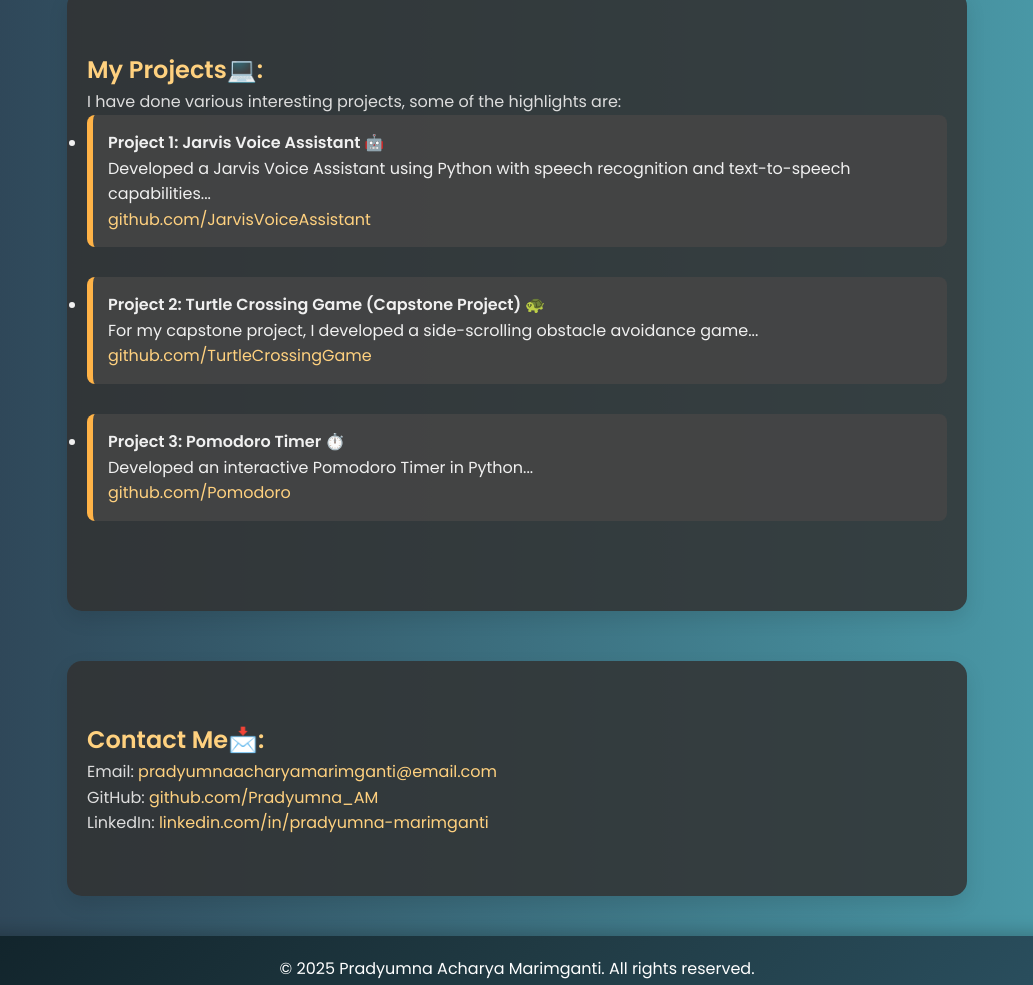
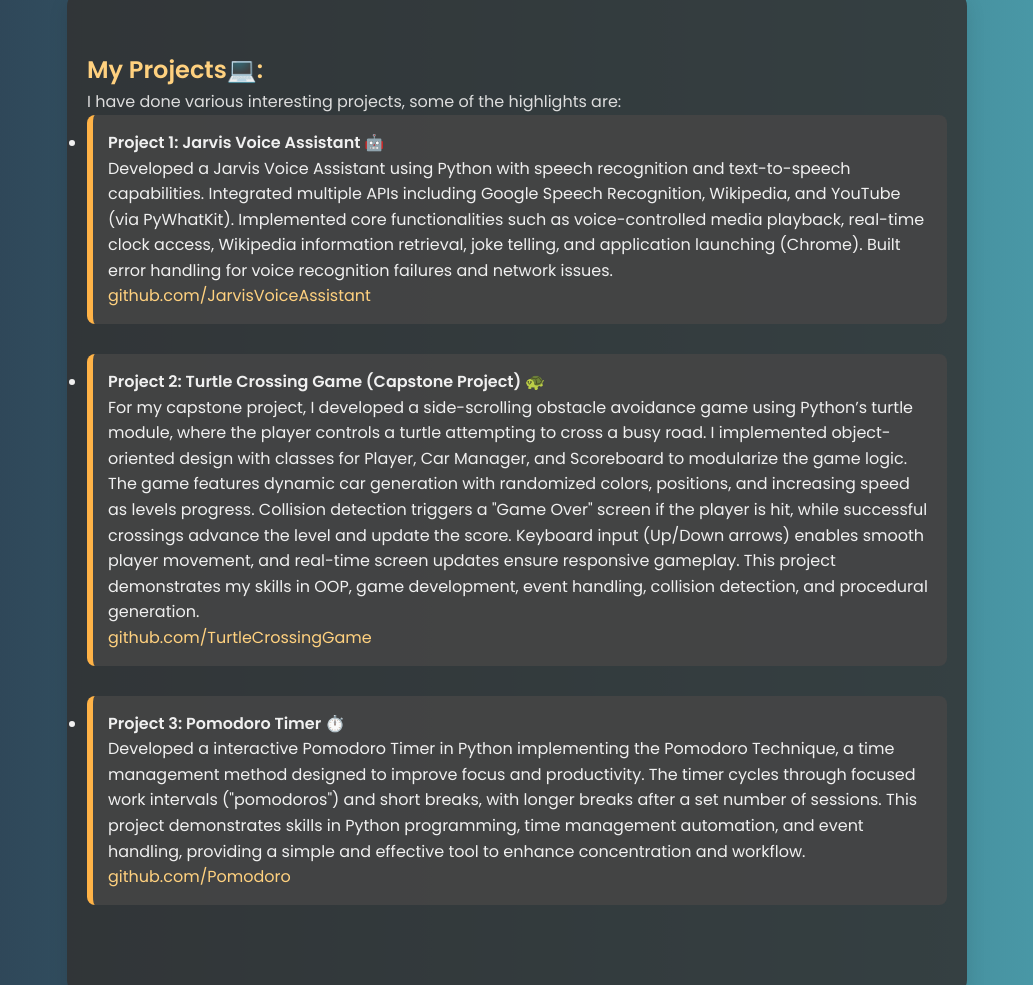
Before and after one commit to PradyumnaAM/Website, a plain HTML site: page index.html in a window 1280 px wide. Shown: the part 1226-2211 px from the top of the page, without its empty margins (123-1156 px from the left). Drawn offline with Linux system fonts and the light colour scheme.

Commit message:
Update index.html

```diff
--- a/index.html
+++ b/index.html
@@ -183,15 +183,15 @@
     <p>I have done various interesting projects, some of the highlights are:</p>
     <ul>
       <li><strong>Project 1: Jarvis Voice Assistant 🤖</strong>
-        <p>Developed a Jarvis Voice Assistant using Python with speech recognition and text-to-speech capabilities...</p>
+        <p>Developed a Jarvis Voice Assistant using Python with speech recognition and text-to-speech capabilities. Integrated multiple APIs including Google Speech Recognition, Wikipedia, and YouTube (via PyWhatKit). Implemented core functionalities such as voice-controlled media playback, real-time clock access, Wikipedia information retrieval, joke telling, and application launching (Chrome). Built error handling for voice recognition failures and network issues.</p>
         <a href="https://github.com/PradyumnaAM/JarvisVoiceAssistant" target="_blank">github.com/JarvisVoiceAssistant</a>
       </li>
       <li><strong>Project 2: Turtle Crossing Game (Capstone Project) 🐢</strong>
-        <p>For my capstone project, I developed a side-scrolling obstacle avoidance game...</p>
+        <p>For my capstone project, I developed a side-scrolling obstacle avoidance game using Python’s turtle module, where the player controls a turtle attempting to cross a busy road. I implemented object-oriented design with classes for Player, Car Manager, and Scoreboard to modularize the game logic. The game features dynamic car generation with randomized colors, positions, and increasing speed as levels progress. Collision detection triggers a "Game Over" screen if the player is hit, while successful crossings advance the level and update the score. Keyboard input (Up/Down arrows) enables smooth player movement, and real-time screen updates ensure responsive gameplay. This project demonstrates my skills in OOP, game development, event handling, collision detection, and procedural generation.</p>
         <a href="https://github.com/PradyumnaAM/TurtleCrossingGame/tree/main" target="_blank">github.com/TurtleCrossingGame</a>
       </li>
       <li><strong>Project 3: Pomodoro Timer ⏱️</strong>
-        <p>Developed an interactive Pomodoro Timer in Python...</p>
+        <p>Developed a <bold>interactive</bold> Pomodoro Timer in Python implementing the Pomodoro Technique, a time management method designed to improve focus and productivity. The timer cycles through focused work intervals ("pomodoros") and short breaks, with longer breaks after a set number of sessions. This project demonstrates skills in Python programming, time management automation, and event handling, providing a simple and effective tool to enhance concentration and workflow.</p>
         <a href="https://github.com/PradyumnaAM/Pomodoro" target="_blank">github.com/Pomodoro</a>
       </li>
     </ul>
```
